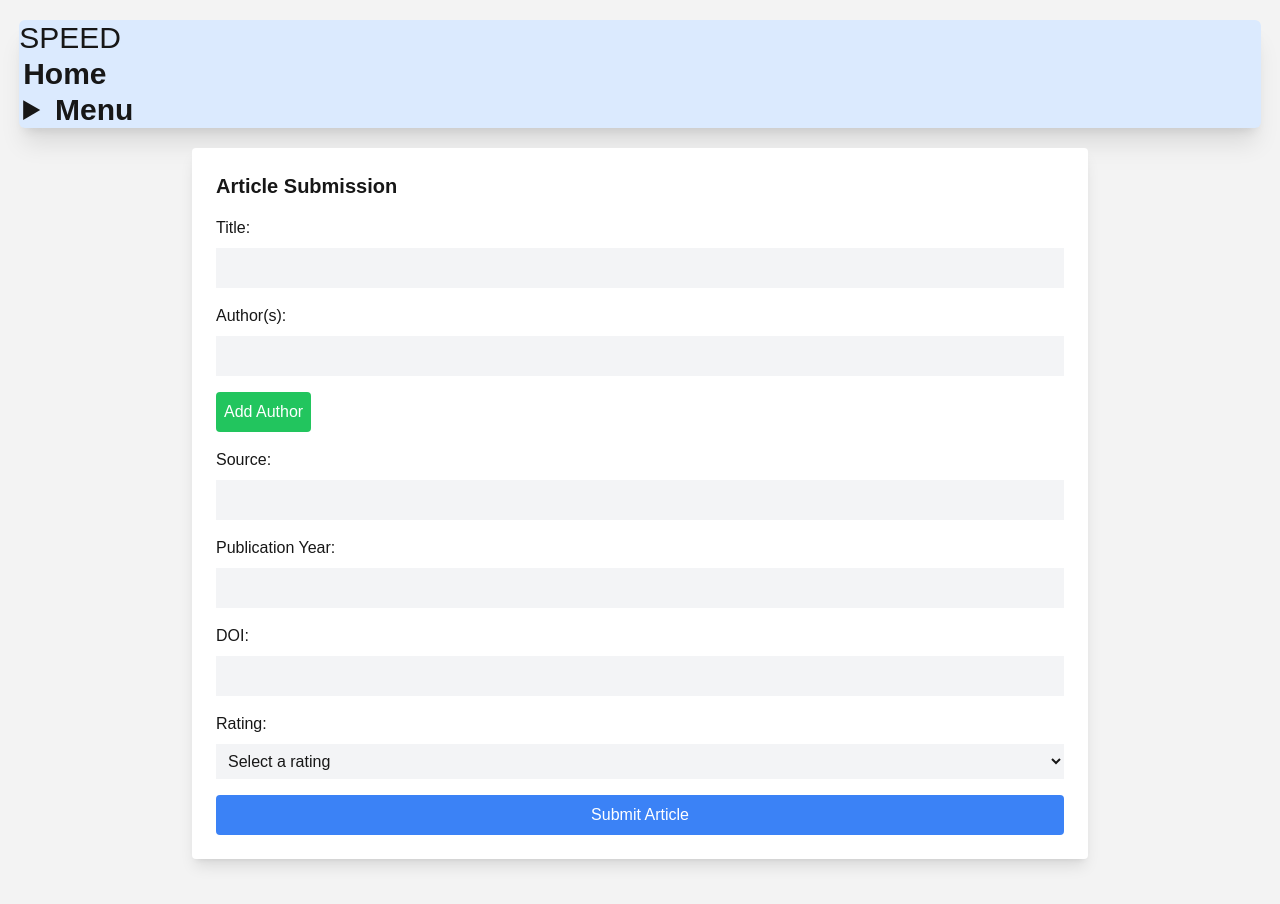
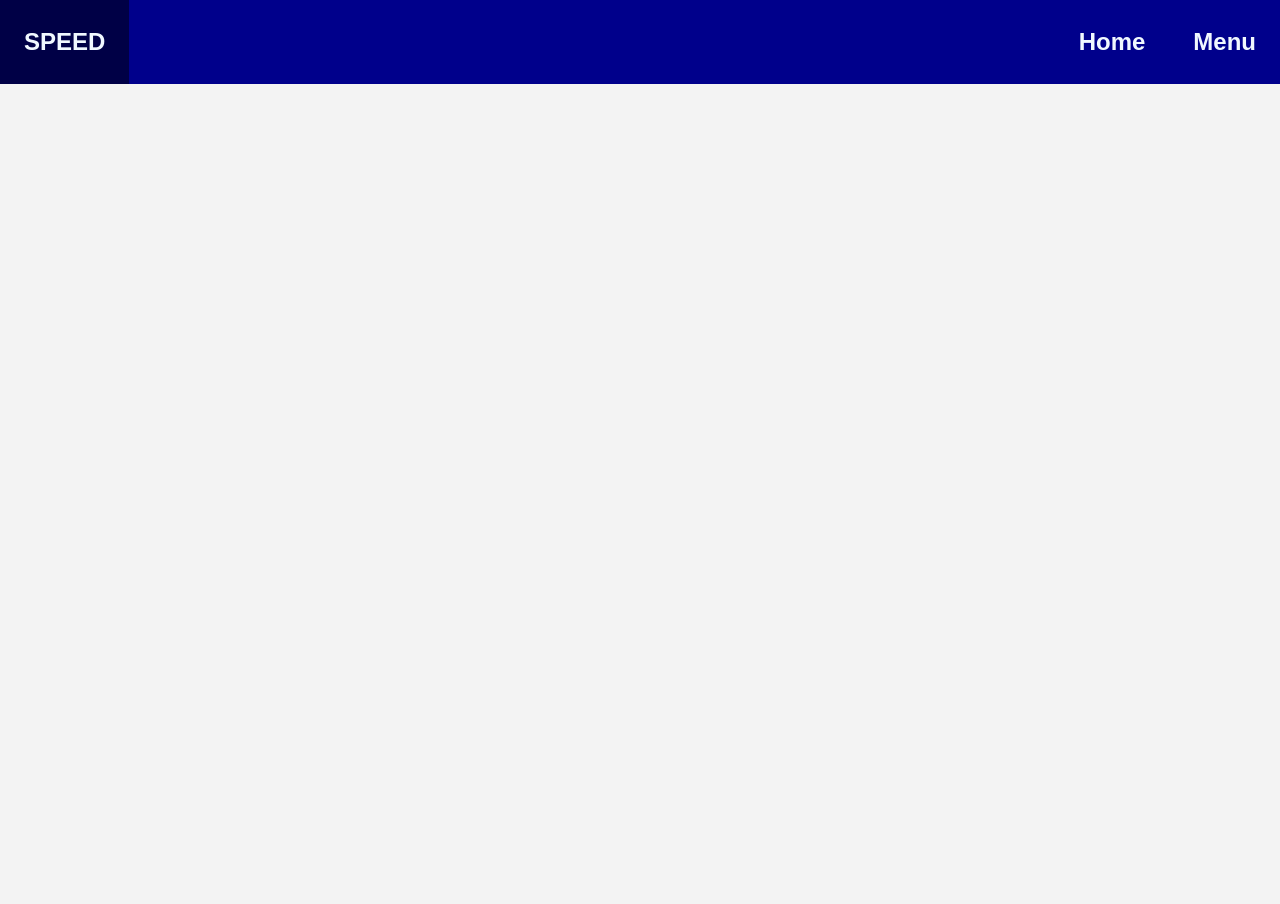
Before and after one commit to sungMinPark7733/ENSE701_W206_01, a Next.js app in the folder speed_frontend/: page /pages/submit in a window 1280 px wide. Shown: the top 904 px of the page. After the commit the page ends 800 px from the top, so only its background shows below. Built offline with nearby package versions, Linux system fonts and the light colour scheme.

Commit message:
navigation update

```diff
--- a/speed_frontend/package.json
+++ b/speed_frontend/package.json
@@ -13,6 +13,8 @@
     "next": "14.2.14",
     "react": "^18",
     "react-dom": "^18",
+    "react-icons": "^5.3.0",
+    "sass": "^1.79.4",
     "tailwind": "^4.0.0"
   },
   "devDependencies": {
--- a/speed_frontend/src/app/globals.css
+++ b/speed_frontend/src/app/globals.css
@@ -18,3 +18,43 @@ body {
     text-wrap: balance;
   }
 }
+
+/* Navbar styling */
+.navbar {
+  background-color: #333;  /* Dark background color */
+  padding: 1rem;           /* Padding around the navbar */
+  display: flex;           /* Flexbox for alignment */
+  justify-content: center; /* Center the navbar links */
+}
+
+/* Unordered list to style the links */
+.navbar-links {
+  list-style: none;        /* Remove bullets */
+  display: flex;           /* Horizontal layout for links */
+  gap: 1rem;               /* Space between links */
+  margin: 0;               /* Reset default margin */
+  padding: 0;              /* Reset default padding */
+}
+
+/* Styling each list item */
+.navbar-links li {
+  display: inline;         /* Keep links inline */
+  color: white;            /* White text color */
+  text-decoration: none;   /* Remove underline */
+  padding: 0.5rem 1rem;    /* Padding inside each link */
+  border-radius: 5px;      /* Slight rounding of corners */
+  transition: background-color 0.3s ease;  /* Smooth hover effect */
+}
+
+/* Hover effect for links */
+.navbar-links li:hover {
+  background-color: #555;  /* Change background color on hover */
+  color: white;            /* Keep text white on hover */
+  text-decoration: none;   /* Ensure underline doesn't appear */
+}
+
+/* Active link styling (optional) */
+.navbar-links li.active {
+  background-color: #0070f3;  /* Blue background for active link */
+  color: white;               /* White text color for active link */
+}
--- a/speed_frontend/src/app/layout.tsx
+++ b/speed_frontend/src/app/layout.tsx
@@ -1,8 +1,6 @@
 
 import "./globals.css";
-import Navbar from "@/components/Navbar";
-import SubmitArticlePage from "@/app/pages/submit/page";
-import BrowsePage from "@/app/pages/browse/page";
+import PopulatedNavBar from "@/components/PopulatedNavBar";
 
 export default function RootLayout({
   children,
@@ -12,8 +10,7 @@ export default function RootLayout({
   return (
     <html lang="en">
       <body>
-        <Navbar></Navbar>
-        <SubmitArticlePage></SubmitArticlePage>
+        <PopulatedNavBar></PopulatedNavBar>
       </body>
     </html>
   );
--- a/speed_frontend/src/app/pages/admin/page.tsx
+++ b/speed_frontend/src/app/pages/admin/page.tsx
@@ -15,7 +15,7 @@ interface Article {
   rating: number[];
 }
 
-const BrowsePage = () => {
+const AdminPage = () => {
   const [articles, setArticles] = useState<Article[]>([]);
   const [searchTerm, setSearchTerm] = useState('');
   const [isLoading, setIsLoading] = useState(false);
@@ -138,4 +138,4 @@ const BrowsePage = () => {
   );
 };
 
-export default BrowsePage;
+export default AdminPage;
--- a/speed_frontend/src/components/Navbar.tsx
+++ /dev/null
@@ -1,45 +0,0 @@
-"use client";
-
-import Link from "next/link";
-import React from "react";
-import { useRouter } from "next/navigation";
-
-const Navbar = () => {
-  const router = useRouter();
-
-  const handleLogout = () => {
-    router.push("/home");
-  };
-
-  return (
-    <div className="pt-5">
-      <div className="navbar bg-blue-100 shadow-xl w-[97%] m-auto rounded-md">
-        <div className="flex-1 text-3xl">
-          <a className="btn btn-ghost text-3xl">SPEED</a>
-        </div>
-        <div className="flex-none">
-          <ul className="menu menu-horizontal px-1 text-3xl font-bold">
-            <li>
-              <Link href="/home">Home</Link>
-            </li>
-            <li>
-              <details>
-                <summary>Menu</summary>
-                <ul className="bg-blue-200 rounded-t-none p-2 text-lg">
-                  <li>
-                    <Link className="hover:bg-blue-300" href="/pages/browse">Browse</Link>
-                  </li>
-                  <li>
-                    <Link className="hover:bg-blue-300" href="/pages/submit/page">Submit New Article</Link>
-                  </li>
-                </ul>
-              </details>
-            </li>
-          </ul>
-        </div>
-      </div>
-    </div>
-  );
-};
-
-export default Navbar;
--- /dev/null
+++ b/speed_frontend/src/components/PopulatedNavBar.tsx
@@ -0,0 +1,54 @@
+"use client"
+
+import React, { useState } from "react";
+import NavBar from "./nav/Navbar";
+import NavDropdown from "./nav/NavDropdown";
+import NavItem from "./nav/NavItem";
+import SubmitArticlePage from "@/app/pages/submit/page";
+import BrowsePage from "@/app/pages/browse/page";
+import AdminPage from "@/app/pages/admin/page";
+import AnalyzePage from "@/app/pages/analyse/page";
+import ModerateArticlePage from "@/app/pages/moderate/page";
+
+const PopulatedNavBar = () => {
+  const [currentPage, setCurrentPage] = useState<string | null>(null);
+
+  const renderPage = () => {
+    if (currentPage === "submit") {
+      return <SubmitArticlePage />;
+    } else if (currentPage === "browse") {
+      return <BrowsePage />;
+    } else if (currentPage === "admin") {
+        return <AdminPage />;
+      } else if (currentPage === "analyse") {
+        return <AnalyzePage />;
+      } else if (currentPage === "moderate") {
+        return <ModerateArticlePage />;
+      }
+    return null; // Default, or you can render a home/landing page
+  };
+
+  return (
+    <>
+      <NavBar>
+        <NavItem onClick={() => setCurrentPage(null)}>SPEED</NavItem>
+        <NavItem onClick={() => setCurrentPage(null)} end>
+          Home
+        </NavItem>
+        <NavItem dropdown>
+          Menu
+          <NavDropdown>
+            <NavItem onClick={() => setCurrentPage("submit")}>Submit new</NavItem>
+            <NavItem onClick={() => setCurrentPage("browse")}>View articles</NavItem>
+            <NavItem onClick={() => setCurrentPage("admin")}>Admin</NavItem>
+            <NavItem onClick={() => setCurrentPage("analyse")}>Analyzer</NavItem>
+            <NavItem onClick={() => setCurrentPage("moderate")}>Modertaor</NavItem>
+          </NavDropdown>
+        </NavItem>
+      </NavBar>
+      {renderPage()}
+    </>
+  );
+};
+
+export default PopulatedNavBar;
--- /dev/null
+++ b/speed_frontend/src/components/nav/Nav.module.scss
@@ -0,0 +1,61 @@
+.navbar {
+    display: flex;
+    position: relative;
+    top: 0;
+    flex-direction: row;
+    width: 100%;
+    background-color: darkblue;
+    align-items: center;
+    color: aliceblue;
+    font-size: 1.5em;
+    font-weight: bold;
+    transition: top 0.5s;
+    height: fit-content;
+  }
+
+  .hide {
+    top: -3em;
+  }
+
+  .navitem {
+    position: relative;
+    padding: 1em;
+    width: auto;
+    display: flex;
+    flex-direction: row;
+    align-items: center;
+    cursor: default;
+    white-space: nowrap;
+  }
+
+  .clickable {
+    @extend .navitem;
+    cursor: pointer;
+  }
+
+  .clickable:hover {
+    backdrop-filter: brightness(50%);
+  }
+
+  .dropdown_container {
+    visibility: hidden;
+    display: flex;
+    flex-direction: column;
+    background-color: darkblue;
+    position: absolute;
+    top: 100%;
+    right: 0;
+  }
+
+  .dropdown:hover {
+    cursor: pointer;
+    backdrop-filter: brightness(50%);
+
+    .dropdown_container {
+      visibility: visible;
+    }
+  }
+
+  .end {
+    margin-left: auto;
+  }
--- /dev/null
+++ b/speed_frontend/src/components/nav/NavDropdown.tsx
@@ -0,0 +1,12 @@
+import React from "react";
+import styles from "./Nav.module.scss";
+
+type Props = {
+  children?: React.ReactNode;
+};
+
+const NavDropdown = ({ children }: Props) => {
+  return <div className={styles.dropdown_container}>{children}</div>;
+};
+
+export default NavDropdown;
--- /dev/null
+++ b/speed_frontend/src/components/nav/NavItem.tsx
@@ -0,0 +1,39 @@
+"use client";
+
+import { useRouter } from "next/navigation"; // Updated import
+import React from "react";
+import styles from "./Nav.module.scss";
+
+type Props = {
+  route?: string;
+  children: React.ReactNode;
+  end?: boolean;
+  dropdown?: boolean;
+  onClick?: boolean | (() => void);
+  style?: React.CSSProperties;
+};
+
+const NavItem = ({ children, route, end, dropdown, onClick, style }: Props) => {
+  const router = useRouter();
+
+  const navigate: React.MouseEventHandler<HTMLDivElement> = (event) => {
+    if (typeof route === "string") {
+      router.push(route); // This still works with next/navigation
+    }
+    event.stopPropagation();
+  };
+
+  return (
+    <div
+      style={style}
+      className={`${route || onClick ? styles.clickable : styles.navitem}${
+        end ? ` ${styles.end}` : ""
+      }${dropdown ? ` ${styles.dropdown}` : ""}`}
+      onClick={typeof onClick === "function" ? onClick : navigate}
+    >
+      {children}
+    </div>
+  );
+};
+
+export default NavItem;
--- /dev/null
+++ b/speed_frontend/src/components/nav/Navbar.tsx
@@ -0,0 +1,12 @@
+import React from "react";
+import styles from "./Nav.module.scss";
+
+type Props = {
+  children: React.ReactNode;
+};
+
+const NavBar = ({ children }: Props) => {
+  return <nav className={styles.navbar}>{children}</nav>;
+};
+
+export default NavBar;
```
Also changed, not shown: speed_frontend/src/components/PopulatedNavBar.module.scss (added, +11 -0 lines), 1 other file (tests, documents, lock files or other folders).
